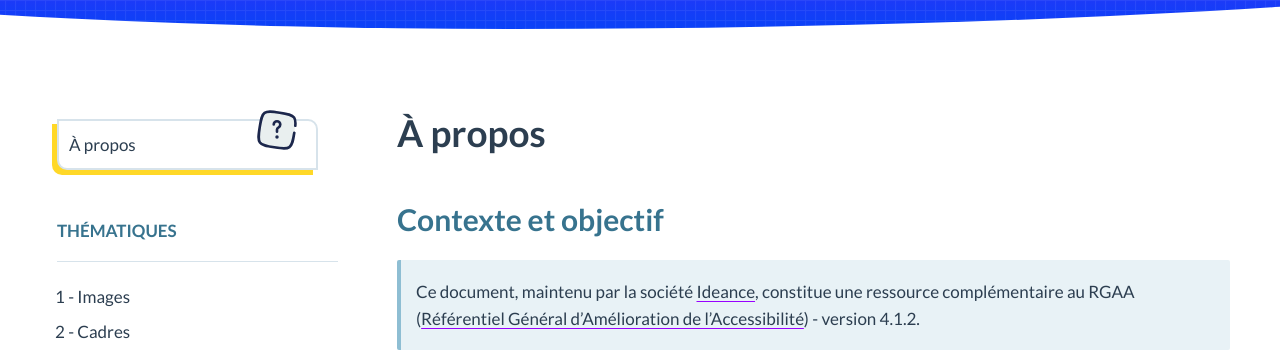
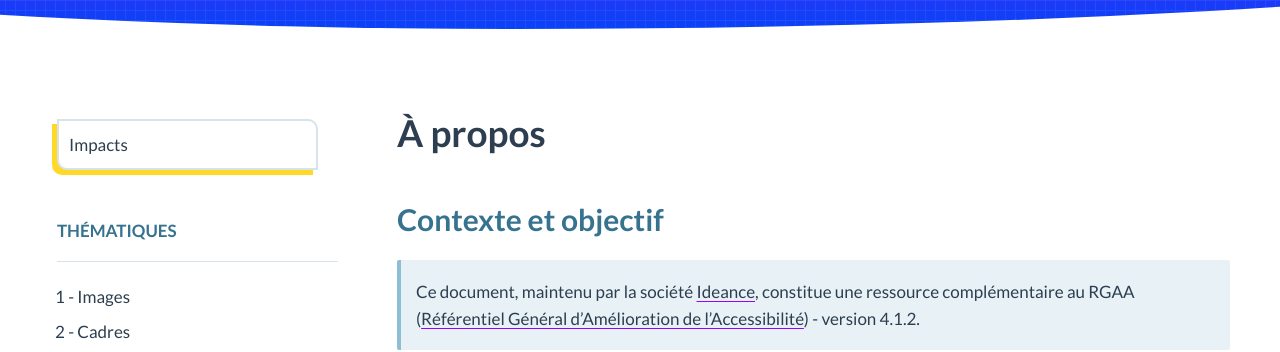
Before and after one commit to ideance-a11y/rgaa4-impacts-utilisateurs, a Jekyll site: the page built from a-propos.html, in a window 1280 px wide. Shown: the part 245-597 px from the top of the page. Built offline with Jekyll 4.4.1, drawn with Linux system fonts in a browser that asks for light colours; some web fonts are replaced.

Commit message:
feat(About): Add go back link

```diff
--- a/_includes/menu-rubriques-rgaa.html
+++ b/_includes/menu-rubriques-rgaa.html
@@ -1,14 +1,18 @@
 <div class="main-nav">
-    <p class="about">
+    {% if page.menu == "rubriques" %}
+    <span class="about">
         <a href="{{- site.baseurl -}}/a-propos.html">À propos</a>
         <svg width="800" height="800" viewBox="0 0 24 24" fill="none" aria-hidden="true" class="about__svg" xmlns="http://www.w3.org/2000/svg">
-
             <path d="m 21.877456,13.560726 c -0.735726,4.656233 -1.103605,6.984448 -2.778711,8.202334 -1.675023,1.218001 -4.003238,0.850122 -8.659471,0.114396 C 5.7829918,21.141722 3.4548557,20.773856 2.2369102,19.09874 1.0189391,17.423722 1.3868179,15.095507 2.1225442,10.439274 2.8582782,5.7829918 3.2261445,3.4548557 4.9012304,2.2369055 6.5763079,1.0189438 8.904444,1.3868101 13.560726,2.1225442 c 4.656233,0.7357262 6.984448,1.103605 8.202339,2.7786815 0.809892,1.1137909 0.918633,2.5162892 0.684257,4.6999185" fill="#e9efef" stroke="#1c274c" stroke-width="1.5" stroke-linecap="round" />
             <path d="M10.125 8.875C10.125 7.83947 10.9645 7 12 7C13.0355 7 13.875 7.83947 13.875 8.875C13.875 9.56245 13.505 10.1635 12.9534 10.4899C12.478 10.7711 12 11.1977 12 11.75V13" fill="#e9efef" stroke="#1C274C" stroke-width="1.5" stroke-linecap="round" />
             <circle cx="12" cy="16" r="1" fill="#1C274C" />
         </svg>
-
-    </p>
+    </span>
+    {% elsif page.menu == "about" %}
+        <span class="go-back">
+            <a href="{{- site.baseurl -}}">Impacts</a>
+        </span>
+    {% endif %}
     <!-- Sommaire  -->
     <nav role="navigation" aria-labelledby="summary-impact" class="nav-primary">
         <h2 id="summary-impact" class="heading-secondary nav-primary__heading">Thématiques</h2>
--- a/_layouts/default.html
+++ b/_layouts/default.html
@@ -6,7 +6,7 @@
     <main role="main" id="main" class="main">
         {% if page.menu == "default" %}
         {%- include menu-default.html -%}
-        {% elsif page.menu == "rubriques" %}
+        {% elsif page.menu == "rubriques" or page.menu == "about" %}
         {%- include menu-rubriques-rgaa.html -%}
         {% endif %}
         <div id="main-content" class="main-content">
--- a/_sass/components/_menus.scss
+++ b/_sass/components/_menus.scss
@@ -1,8 +1,8 @@
-.about {
+.about, .go-back {
+    display: block;
     position: relative;
     margin: 0 0 5rem 1.7rem;
     padding: 1rem 2rem 0 0;
-
 
     a {
         background-color: $white-color;
@@ -21,14 +21,14 @@
             text-decoration-color: $primary-darker;
         }
     }
+}
 
-    &__svg {
-        width: 4.2rem;
-        height: 4.2rem;
-        position: absolute;
-        top: 0rem;
-        right: 4rem;
-    }
+.about__svg {
+    width: 4.2rem;
+    height: 4.2rem;
+    position: absolute;
+    top: 0rem;
+    right: 4rem;
 }
 
 .nav-primary {
--- a/a-propos.html
+++ b/a-propos.html
@@ -2,7 +2,7 @@
 layout: default
 title: À propos - Impacts des défauts de conformité au RGAA pour les personnes handicapées
 description: À propos de ce projet, contexte et objectif, publics cibles, collaboration, mentions légales et accessibilité du site.
-menu: rubriques
+menu: about
 ---
 
 <article>
```
